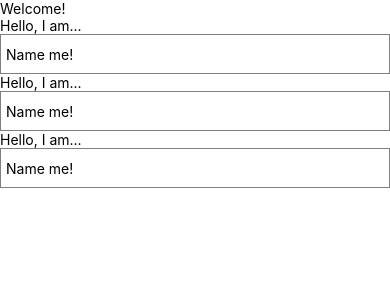
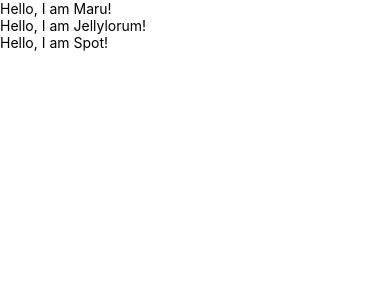
Before and after one commit to soheekimdev/react-native, a React Native app: screen / in a window 390 px wide. Shown: the top 300 px of the page. Built offline with nearby package versions, Linux system fonts and the light colour scheme.

Commit message:
Props(1)

```diff
--- a/App.js
+++ b/App.js
@@ -1,20 +1,10 @@
 import React from 'react';
-import { Text, TextInput, View } from 'react-native';
+import { Text, View } from 'react-native';
 
-const Cat = () => {
-  const name = "Maru";
+const Cat = (props) => {
   return (
     <View>
-      <Text>Hello, I am...</Text>
-      <TextInput
-        style={{
-          height: 40,
-          borderColor: 'gray',
-          borderWidth: 1,
-          padding: 5
-        }}
-        placeholder="Name me!"
-      />
+      <Text>Hello, I am {props.name}!</Text>
     </View>
   );
 }
@@ -22,10 +12,9 @@
 const Cafe = () => {
   return (
     <View>
-      <Text>Welcome!</Text>
-      <Cat />
-      <Cat />
-      <Cat />
+      <Cat name="Maru" />
+      <Cat name="Jellylorum" />
+      <Cat name="Spot" />
     </View>
   )
 }
```
